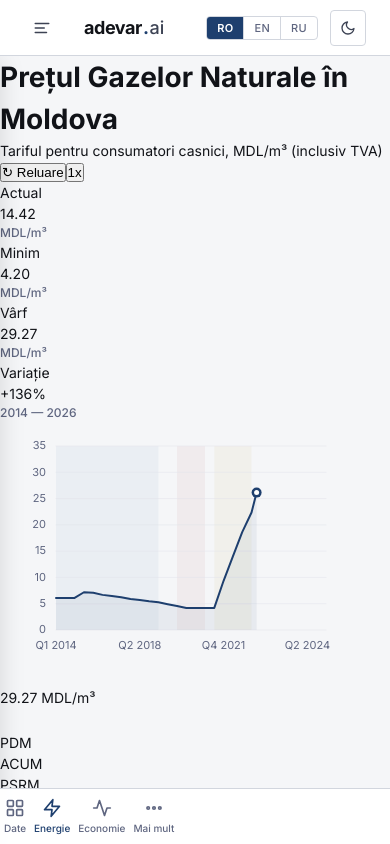
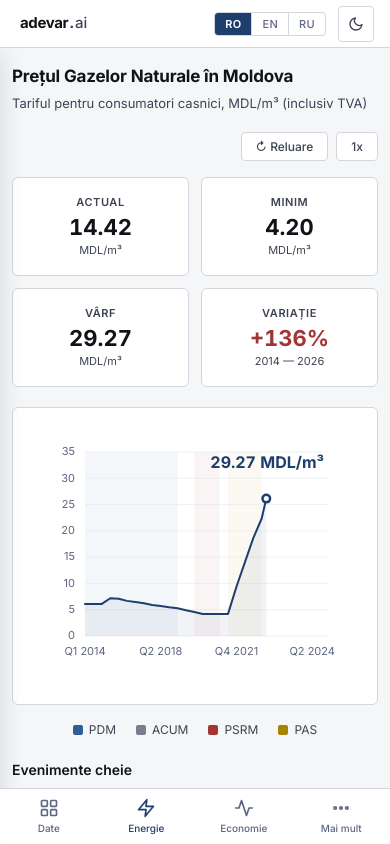
Before and after one commit to pvv-star/adevar-web, a Next.js app: page /chart/gas in a window 390 px wide. Built offline with nearby package versions, Linux system fonts and the light colour scheme.

Commit message:
fix: restore complete globals.css (was truncated)

```diff
--- a/app/globals.css
+++ b/app/globals.css
@@ -370,163 +370,188 @@ body{
   font-size:14px;color:var(--text-secondary);line-height:1.6;
   max-width:480px;margin-bottom:24px;
 }
-.teaser-notify{
+.teaser-notify-btn{
   display:inline-flex;align-items:center;gap:8px;
-  padding:10px 20px;border-radius:var(--radius-md);
-  background:var(--accent-subtle);border:1px solid var(--border);
-  color:var(--text-secondary);font-size:13px;font-weight:500;
-  cursor:default;
+  font-family:inherit;font-size:13px;font-weight:600;
+  padding:10px 20px;border-radius:var(--radius-sm);
+  border:1px solid var(--accent);background:transparent;
+  color:var(--accent);cursor:pointer;
+  transition:all var(--transition-fast);
+}
+.teaser-notify-btn:hover{background:var(--accent);color:#fff}
+
+/* ── ABOUT / METHODOLOGY ── */
+.about-section{margin-bottom:32px}
+.about-source-list{
+  list-style:none;display:flex;flex-direction:column;gap:12px;
+}
+.about-source-item{
+  display:flex;flex-direction:column;gap:2px;
+}
+.about-source-code{
+  font-size:12px;font-weight:700;color:var(--accent);
+  text-transform:uppercase;letter-spacing:0.05em;
+}
+.about-source-name{font-size:13px;color:var(--text-primary);font-weight:500}
+.about-source-desc{font-size:12px;color:var(--text-tertiary)}
+.about-divider{
+  height:1px;background:var(--border-subtle);margin:24px 0;
 }
 
-/* ── CHART ENGINE ── */
-.chart-wrap{
-  width:100%;max-width:920px;margin:0 auto;
-  padding-bottom:32px;
+/* ── SKELETON ── */
+.skeleton-overlay{
+  position:absolute;inset:0;background:var(--bg-primary);
+  display:flex;flex-direction:column;align-items:center;
+  padding:32px;gap:16px;z-index:5;
+  transition:opacity .3s ease;
 }
-.stats-row{
-  display:grid;grid-template-columns:repeat(4,1fr);
-  gap:12px;margin-bottom:20px;
-}
-.stat-box{
-  background:var(--card-bg);border:1px solid var(--card-border);
-  border-radius:var(--radius-md);padding:14px 16px;
-}
-.stat-lbl{
-  font-size:10px;font-weight:700;text-transform:uppercase;
-  letter-spacing:0.07em;color:var(--text3);margin-bottom:6px;
-}
-.stat-val{
-  font-size:22px;font-weight:700;color:var(--text);
-  letter-spacing:-0.03em;line-height:1.1;
-}
-.stat-unit{font-size:12px;font-weight:500;color:var(--text3)}
-.stat-chg{
-  display:inline-flex;align-items:center;gap:3px;
-  font-size:12px;font-weight:600;color:var(--change-color);
-  margin-top:4px;
-}
-.canvas-wrap{
-  position:relative;background:var(--card-bg);
-  border:1px solid var(--card-border);border-radius:var(--radius-md);
-  overflow:hidden;
-  touch-action:pan-y pinch-zoom;
-}
-.chart-canvas{display:block;width:100%;cursor:crosshair}
-.tooltip-box{
-  position:absolute;pointer-events:none;
-  background:var(--tooltip-bg);border:1px solid var(--card-border);
-  border-radius:var(--radius-md);padding:10px 14px;
-  box-shadow:var(--tooltip-shadow);
-  font-size:12px;line-height:1.6;
-  z-index:10;white-space:nowrap;
-  opacity:0;transition:opacity 0.15s;
-}
-.tooltip-box.visible{opacity:1}
-.tt-date{font-weight:700;color:var(--text);margin-bottom:4px}
-.tt-val{font-weight:700;color:var(--line);font-size:15px}
-.tt-unit{font-size:11px;color:var(--text3)}
-.tt-era{font-size:11px;margin-top:4px}
-.tt-era-dot{
-  display:inline-block;width:8px;height:8px;
-  border-radius:50%;margin-right:4px;vertical-align:middle;
-}
-.events-list{margin-top:12px;display:flex;flex-direction:column;gap:4px}
-.event-item{
-  display:flex;align-items:flex-start;gap:10px;
-  padding:8px 12px;border-radius:var(--radius-sm);
-  border-left:3px solid;
-  background:var(--bg2);font-size:12px;
-}
-.event-date{font-weight:700;color:var(--text2);white-space:nowrap;min-width:70px}
-.event-desc{color:var(--text2);line-height:1.4}
-
-/* ── SKELETON LOADER ── */
+.skeleton-overlay.hidden{opacity:0;pointer-events:none}
 .skel-bar{
   background:var(--bg-tertiary);border-radius:var(--radius-sm);
-  animation:skel-pulse 1.4s ease-in-out infinite;
+  animation:skel-pulse 1.5s ease-in-out infinite;
 }
-.skel-row{display:grid;grid-template-columns:repeat(4,1fr);gap:12px}
-.skel-stat{height:72px}
-.skel-chart{height:340px}
-.skel-events{height:120px}
 @keyframes skel-pulse{
-  0%,100%{opacity:1}
-  50%{opacity:0.5}
+  0%,100%{opacity:0.5} 50%{opacity:1}
 }
+.skel-row{display:flex;gap:12px;width:100%;max-width:800px}
+.skel-stat{flex:1;height:72px}
+.skel-chart{width:100%;max-width:800px;height:320px;margin-top:8px}
+.skel-events{width:100%;max-width:800px;height:48px;margin-top:8px}
+
+/* ============================================================
+   CHART ENGINE STYLES (engine.css ported)
+   ============================================================ */
+.chart-section{
+  flex:1;overflow-y:auto;
+  scrollbar-width:thin;scrollbar-color:var(--border) transparent;
+}
+.chart-section::-webkit-scrollbar{width:4px}
+.chart-section::-webkit-scrollbar-thumb{background:var(--border);border-radius:4px}
+
+.chart-container{max-width:920px;margin:0 auto;padding:24px 20px 48px}
+
+.chart-header{margin-bottom:20px}
+.chart-header h1{font-size:20px;font-weight:700;color:var(--text-primary);margin-bottom:4px;letter-spacing:-0.01em}
+.chart-header p{font-size:13px;color:var(--text-secondary);line-height:1.4}
+
+.controls{display:flex;justify-content:flex-end;align-items:center;gap:8px;margin-bottom:16px}
+.ctrl-btn{
+  font-family:inherit;font-size:12px;font-weight:500;
+  padding:6px 14px;border:1px solid var(--border);border-radius:4px;
+  background:var(--card-bg,var(--bg-secondary));color:var(--text-secondary);cursor:pointer;
+  transition:all 150ms ease;display:inline-flex;align-items:center;gap:4px;
+}
+.ctrl-btn:hover{border-color:var(--accent);color:var(--text-primary)}
+.ctrl-btn.active{border-color:var(--accent);color:var(--accent);background:rgba(30,63,110,0.04)}
+[data-theme="dark"] .ctrl-btn.active{background:rgba(123,170,222,0.08)}
+
+.stats-bar{display:grid;grid-template-columns:repeat(4,1fr);gap:12px;margin-bottom:20px}
+.stat-card{
+  background:var(--card-bg,var(--bg-secondary));border:1px solid var(--card-border,var(--border));border-radius:6px;
+  padding:16px;text-align:center;transition:border-color 150ms ease;
+}
+.stat-card:hover{border-color:var(--accent)}
+.stat-label{font-size:11px;font-weight:600;color:var(--text-secondary);text-transform:uppercase;letter-spacing:0.05em;margin-bottom:6px}
+.stat-value{font-size:28px;font-weight:700;color:var(--text-primary);line-height:1;font-variant-numeric:tabular-nums}
+.stat-unit{font-size:11px;color:var(--text-secondary);margin-top:4px}
+.stat-card.change .stat-value{color:var(--change-color,#a03636)}
+
+.chart-wrap{
+  position:relative;width:100%;background:var(--card-bg,var(--bg-secondary));
+  border:1px solid var(--card-border,var(--border));border-radius:6px;
+  padding:20px 16px 16px;margin-bottom:16px;
+}
+canvas{display:block;width:100%;cursor:crosshair}
+
+.tooltip{
+  position:absolute;pointer-events:none;opacity:0;transition:opacity 120ms ease;
+  background:var(--tooltip-bg,rgba(255,255,255,0.97));border:1px solid var(--card-border,var(--border));border-radius:6px;
+  padding:12px 16px;font-size:13px;min-width:190px;
+  box-shadow:var(--tooltip-shadow,0 4px 16px rgba(0,0,0,0.1));z-index:10;
+  backdrop-filter:blur(8px);
+}
+.tooltip .t-date{font-weight:600;margin-bottom:4px;font-size:13px;color:var(--text-primary)}
+.tooltip .t-price{font-size:20px;font-weight:700;color:var(--accent);margin-bottom:8px;font-variant-numeric:tabular-nums}
+.tooltip .t-era{display:flex;align-items:center;gap:6px;margin-bottom:3px;font-size:12px;color:var(--text-secondary)}
+.tooltip .t-era .pip{width:8px;height:8px;border-radius:2px;display:inline-block}
+.tooltip .t-pm{font-size:12px;color:var(--text-tertiary)}
+
+.price-pill{
+  position:absolute;pointer-events:none;opacity:0;
+  font-size:16px;font-weight:700;color:var(--accent);
+  transition:opacity .2s;font-variant-numeric:tabular-nums;
+}
+
+.legend{display:flex;justify-content:center;gap:20px;flex-wrap:wrap;margin-bottom:20px}
+.legend-item{display:flex;align-items:center;gap:6px;font-size:12px;color:var(--text-secondary)}
+.legend-item .ldot{width:10px;height:10px;border-radius:2px}
+
+.events-section h3{font-size:14px;font-weight:600;color:var(--text-primary);margin-bottom:12px}
+.events-grid{display:grid;grid-template-columns:repeat(auto-fill,minmax(280px,1fr));gap:8px}
+.event-card{
+  background:var(--card-bg,var(--bg-secondary));border:1px solid var(--card-border,var(--border));border-radius:6px;
+  padding:12px 14px;cursor:pointer;transition:border-color 150ms ease;
+  display:flex;align-items:flex-start;gap:10px;font-size:13px;
+}
+.event-card:hover{border-color:var(--accent)}
+.event-card .e-pip{width:3px;min-height:28px;border-radius:2px;flex-shrink:0;margin-top:2px}
+.event-card .e-label{font-size:11px;color:var(--text-secondary);margin-bottom:2px;font-weight:500}
+.event-card .e-text{color:var(--text-primary);line-height:1.4}
 
 /* ============================================================
    RESPONSIVE
    ============================================================ */
-@media(max-width:1024px){
+@media(max-width:1024px) and (min-width:769px){
   .sidebar{
-    position:fixed;left:0;top:var(--header-h);
-    height:calc(100vh - var(--header-h));
-    transform:translateX(-100%);
+    position:fixed;top:var(--header-h);left:0;bottom:0;
+    z-index:150;box-shadow:var(--shadow-overlay);
+    width:var(--sidebar-w-expanded);min-width:var(--sidebar-w-expanded);
+    transform:translateX(calc(-1 * var(--sidebar-w-expanded)));
     transition:transform var(--transition-normal);
-    z-index:150;box-shadow:var(--shadow-overlay);
+    margin-left:0;
   }
   .sidebar.open{transform:translateX(0)}
   .sidebar.compact{width:var(--sidebar-w-expanded);min-width:var(--sidebar-w-expanded)}
+  .sidebar-overlay.show{display:block}
+}
+
+@media(max-width:768px){
+  :root{--header-h:48px;--bottom-nav-h:56px}
+  .header{padding:0 16px;height:48px}
+  .header .nav-toggle{display:none}
+  .brand{font-size:15px}
+  .sidebar{
+    position:fixed;top:var(--header-h);left:0;
+    bottom:var(--bottom-nav-h);
+    z-index:150;box-shadow:var(--shadow-overlay);
+    width:280px;min-width:280px;
+    transform:translateX(-280px);
+    transition:transform var(--transition-normal);
+  }
+  .sidebar.open{transform:translateX(0)}
+  .sidebar.compact{width:280px;min-width:280px}
   .sidebar.compact .nav-label,
   .sidebar.compact .nav-badge,
   .sidebar.compact .cat-label,
-  .sidebar.compact .sidebar-footer-text{display:block}
+  .sidebar.compact .sidebar-footer-text{display:initial}
   .sidebar.compact .nav-item{justify-content:flex-start;padding:8px 16px}
-  .sidebar.compact .nav-item .nav-icon{margin:0}
-  .sidebar.compact .cat-header{justify-content:flex-start;padding:20px 16px 6px}
+  .sidebar.compact .cat-header{justify-content:flex-start;padding:12px 16px 4px}
   .sidebar.compact .sidebar-section-title{display:block}
-  .stats-row{grid-template-columns:repeat(2,1fr)}
+  .bottom-nav{display:block}
+  .app-body{padding-bottom:var(--bottom-nav-h)}
+  .page-scroll{padding:16px}
+  .view-heading{font-size:17px}
+  .dash-grid{grid-template-columns:1fr 1fr}
+  .soon-grid{grid-template-columns:1fr 1fr}
+  .sidebar-overlay{bottom:var(--bottom-nav-h)}
+  .stats-bar{grid-template-columns:repeat(2,1fr)}
+  .stat-value{font-size:22px}
+  .events-grid{grid-template-columns:1fr}
+  .chart-header h1{font-size:17px}
+  .chart-container{padding:16px 12px 32px}
 }
 
-@media(max-width:768px){
-  :root{--bottom-nav-h:56px}
-  .bottom-nav{display:flex}
-  .app-body{padding-bottom:var(--bottom-nav-h)}
-  .page-scroll{padding:20px 16px}
-  .view-heading{font-size:18px}
-  .dash-grid{grid-template-columns:1fr 1fr;gap:12px}
-  .dash-stat-value{font-size:22px}
-  .stats-row{grid-template-columns:repeat(2,1fr);gap:8px}
-  .stat-val{font-size:18px}
-  .soon-grid{grid-template-columns:repeat(auto-fill,minmax(130px,1fr))}
+@media(min-width:1025px){
+  .sidebar-overlay{display:none!important}
+  .bottom-nav{display:none!important}
 }
-
-@media(max-width:480px){
-  .dash-grid{grid-template-columns:1fr}
-  .stats-row{grid-template-columns:1fr 1fr}
-  .chart-wrap{padding-bottom:24px}
-}
-
-/* ── ABOUT PAGE ── */
-.about-content{max-width:720px}
-.about-section{margin-bottom:32px}
-.about-section h2{
-  font-size:15px;font-weight:700;color:var(--text-primary);
-  margin-bottom:12px;padding-bottom:8px;
-  border-bottom:1px solid var(--border);
-}
-.about-section p{
-  font-size:13px;color:var(--text-secondary);line-height:1.7;
-  margin-bottom:8px;
-}
-.about-section ul{padding-left:20px;margin-bottom:8px}
-.about-section li{
-  font-size:13px;color:var(--text-secondary);line-height:1.7;
-  margin-bottom:4px;
-}
-.about-section a{color:var(--accent);text-decoration:none}
-.about-section a:hover{text-decoration:underline}
-.about-table{
-  width:100%;border-collapse:collapse;font-size:12px;
-  margin-bottom:8px;
-}
-.about-table th,.about-table td{
-  text-align:left;padding:8px 12px;
-  border-bottom:1px solid var(--border);
-}
-.about-table th{
-  font-weight:700;font-size:10px;text-transform:uppercase;
-  letter-spacing:0.07em;color:var(--text-tertiary);
-  background:var(--bg-tertiary);
-}
-.about-table td{color:var(--text-secondary)}
```
